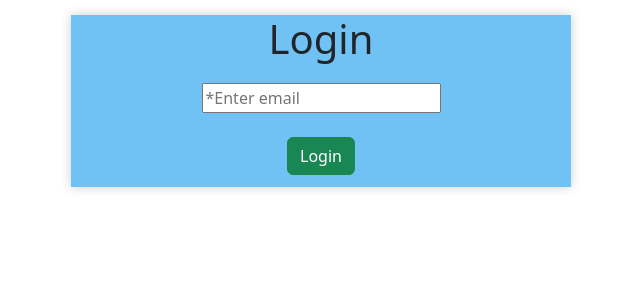
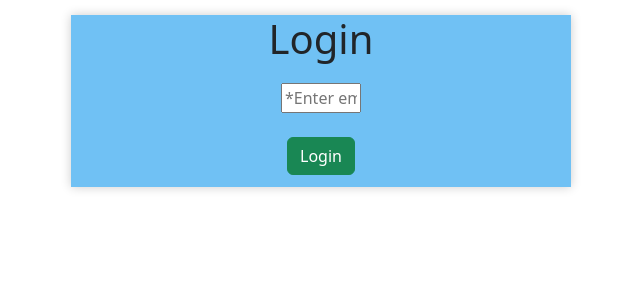
Before and after one commit to Akashvakiti/APPOINTMENT-BOOKING-SYSTEM, a React (Create React App) app: page / in a window 1280 px wide. Shown: the top 300 px of the page, without its empty margins (319-959 px from the left). Built offline with nearby package versions, Linux system fonts and the light colour scheme.

Commit message:
Update App.css

```diff
--- a/src/App.css
+++ b/src/App.css
@@ -10,6 +10,7 @@
 }
 .login form input{
   margin: 12px;
+   width: 10vh;
 }
 
 .login form Button{
```
